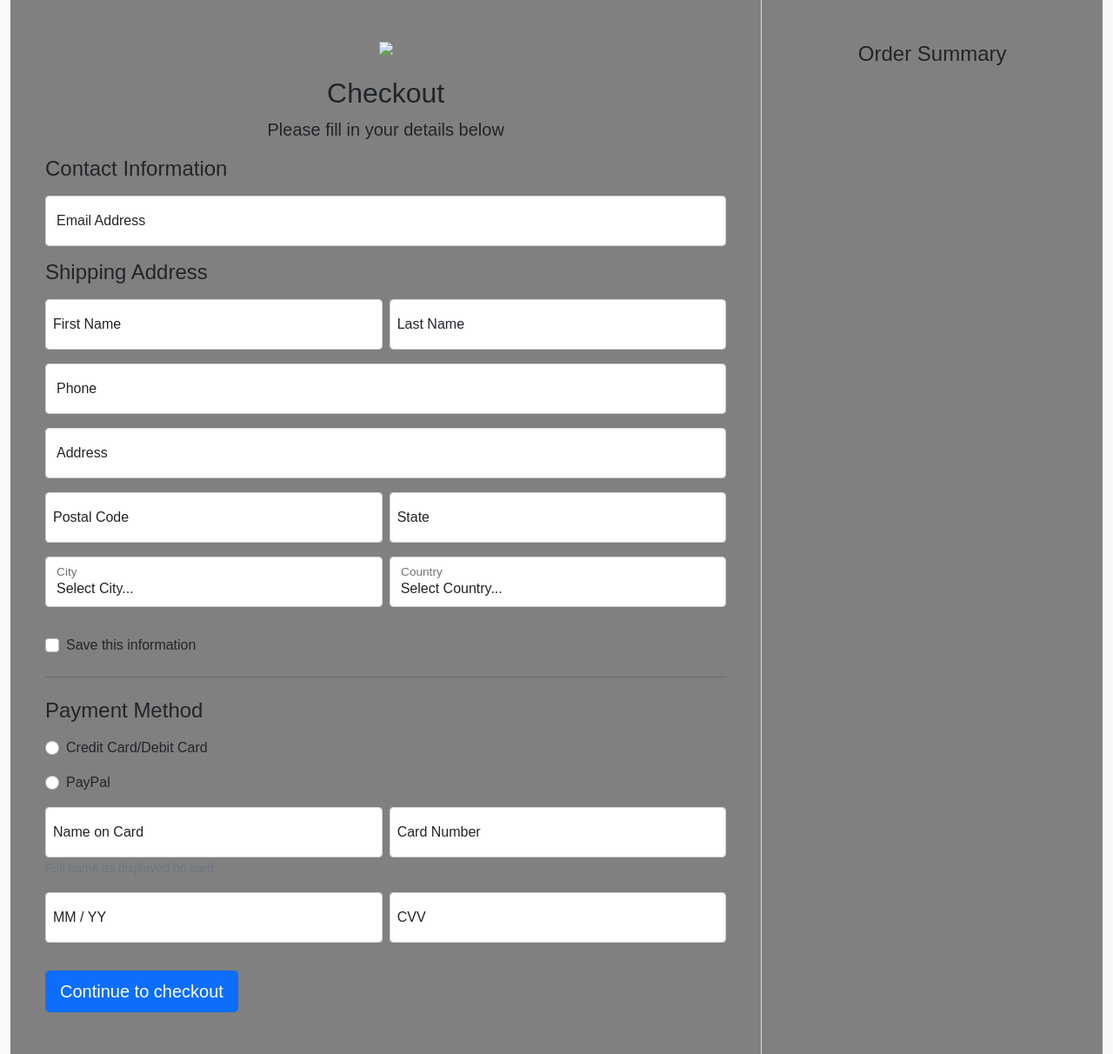
After one commit to junhubdotcom/webpro2024, a PHP site: page /summary.html in a window 1280 px wide. The commit adds this page. Shown: the whole page at 87% size. Run offline with PHP 8.4, Linux system fonts and the light colour scheme; some libraries are stand-ins or nearby versions.

Commit message:
summary ver1

```diff
--- /dev/null
+++ b/css/checkout.css
@@ -0,0 +1,35 @@
+* {
+    margin: 0px;
+    padding: 0px;
+    box-sizing: border-box;
+    font-family: "Poppins", sans-serif;
+}
+
+body {
+    padding: 0;
+    margin: 0;
+    min-height: 100vh;
+    background: #d3bbb7;
+}
+
+.container-fluid{
+    display: flex;
+    height: 100vh;
+
+}
+
+.checkout-form{
+    flex: 2;
+    padding: 20px 40px;
+    overflow-y: scroll;
+    background: grey;
+    border-right: 1px solid #e0e0e0;
+}
+
+.summary-form {
+    flex: 1;
+    background: grey;
+    position: sticky;
+    height: 100vh;
+    overflow: hidden;
+}
--- a/css/style.css
+++ b/css/style.css
@@ -10,7 +10,7 @@ body {
     margin: 0;
     min-height: 100vh;
     position: relative;
-    background: #d3bbb7;
+    background: white;
 }
 
 .navbar {
--- /dev/null
+++ b/summary.html
@@ -0,0 +1,171 @@
+<!DOCTYPE html>
+<html>
+    <head>
+
+        <title>Checkout Page</title>
+        <meta charset="utf-8">
+        <meta name="viewport" content="width=device-width, initial-scale=1">
+        <link href="https://cdn.jsdelivr.net/npm/bootstrap@5.0.2/dist/css/bootstrap.min.css" rel="stylesheet" integrity="sha384-EVSTQN3/azprG1Anm3QDgpJLIm9Nao0Yz1ztcQTwFspd3yD65VohhpuuCOmLASjC" crossorigin="anonymous">
+        <script src="https://kit.fontawesome.com/61bf9d238a.js" crossorigin="anonymous"></script>
+        <script src="https://kit.fontawesome.com/61bf9d238a.js" crossorigin="anonymous"></script>
+        <link rel="stylesheet" href="css/checkout.css">
+
+    </head>
+
+    <body class = "bg-light">
+        <script src="https://code.jquery.com/jquery-3.5.1.min.js"
+            integrity="sha256-9/aliU8dGd2tb6OSsuzixeV4y/faTqgFtohetphbbj0=" crossorigin="anonymous"></script>
+        <script src="https://cdn.jsdelivr.net/npm/bootstrap@4.5.3/dist/js/bootstrap.min.js"
+            integrity="sha384-w1Q4orYjBQndcko6MimVbzY0tgp4pWB4lZ7lr30WKz0vr/aWKhXdBNmNb5D92v7s" crossorigin="anonymous"></script>
+        <script src="main.js"></script>
+
+    <div class=container-fluid>
+        <div class="checkout-form py-5">
+            <div class="text-center">
+                <img class="mb-4 mx-auto" src ="#">
+                <h2>Checkout</h2>
+                <p class="lead">Please fill in your details below</p>
+            </div>
+
+            <h4 class="mb-3">Contact Information</h4>
+            <form novalidate>
+                <div class="form-floating col-12 mt-3">
+                    <input id="email" type="email" class="form-control" placeholder="Email Address" required>
+                    <label for="email" class="form-label">Email Address</label>
+                    <div class="invalid-feedback">Please enter a valid email address</div>
+                </div>
+            </form>
+
+            <h4 class="mt-3 mb-3">Shipping Address</h4>
+            <form action="">
+                <div class="row g-2">
+                    <div class="form-floating col-sm-6 mb-3">
+                        <input id="firstName" type="text" class="form-control" placeholder="First Name" required>
+                        <label for="firstName" class="form-label">First Name</label>
+                        <div class="invalid-feedback">Please enter your first name</div>
+                    </div>
+                    <div class="form-floating col-sm-6 mb-3">
+                        <input id="lastName" type="text" class="form-control" placeholder="Last Name" required>
+                        <label for="lastName" class="form-label">Last Name</label>
+                        <div class="invalid-feedback">Please enter your last name</div>
+                    </div>
+                </div>
+
+                <div class = "form-floating col-12 mb-3">
+                    <input id="phone" type="text" class="form-control" placeholder="Phone" required>
+                    <label for="phone" class="form-label">Phone</label>
+                </div>
+
+                <div class = "form-floating col-12 mb-3">
+                    <input id="address" type="text" class="form-control" placeholder="Address" required>
+                    <label for="address" class="form-label">Address</label>
+                </div>
+
+                <div class="row g-2">
+                    <div class="form-floating col-sm-6 mb-3">
+                        <input id="postalCode" type="text" class="form-control" placeholder="Postal Code" required>
+                        <label for="postalCode" class="form-label">Postal Code</label>
+                        <div class="invalid-feedback">Please enter your postal code</div>
+                    </div>
+
+                    <div class="form-floating col-sm-6 mb-3">
+                        <input id="state" type="text" class="form-control" placeholder="State" required>
+                        <label for="state" class="form-label">State</label>
+                        <div class="invalid-feedback">Please enter your state</div>
+                    </div>
+                </div>
+
+                <div class="row g-2 mb-3">
+                    <div class="col-sm-6 mb-3">
+                        <div class="form-floating">
+                            <select id="city" class="form-control">
+                                <option value="">Select City...</option>
+                                <option value="1">Perak</option>
+                                <option value="2">Melacca</option>
+                                <option value="3">Selangor</option>
+                                <option value="4">Kuala Lumpur</option>
+                            </select>
+                            <label for="city" class="form-label">City</label>
+                            <div class="invalid-feedback">Please enter your city</div>
+                        </div>
+                    </div>
+
+                    <div class="col-sm-6 mb-3">
+                        <div class="form-floating">
+                            <select id="country" class="form-control">
+                                <option value="">Select Country...</option>
+                                <option value="1">Malaysia</option>
+                                <option value="2">Thailand</option>
+                                <option value="3">Japan</option>
+                                <option value="4">Korea</option>
+                            </select>
+                            <label for="country" class="form-label">Country</label>
+                            <div class="invalid-feedback">Please enter your Country</div>
+                        </div>
+                    </div>
+                </div>
+
+                <div class="form-check mb-3">
+                    <input type="checkbox" class="form-check-input" id="saveInfo">
+                    <label class="form-check-label" for="saveInfo">Save this information</label>
+                </div>
+
+                <hr class="my-4">
+
+                <h4 class="mb-3">Payment Method</h4>
+
+                <div class="form-check mb-3">
+                    <input type="radio" name="paymentMethod" class="form-check-input" id="creditDebitCard" check required>
+                    <label class="form-check-label" for="creditDebitCard">Credit Card/Debit Card</label>
+                </div>
+                <div class="form-check mb-3">
+                    <input type="radio" name="paymentMethod" class="form-check-input" id="paypal" check required>
+                    <label class="form-check-label" for="paypal">PayPal</label>
+                </div>
+
+                <div class="row g-2">
+                    <div class="form-floating col-sm-6 mb-3">
+                        <input id="cardName" type="text" class="form-control" placeholder="Name on Card" required>
+                        <label for="cardName" class="form-label">Name on Card</label>
+                        <small class="text-muted">Full name as displayed on card</small>
+                    </div>
+
+                    <div class="form-floating col-sm-6 mb-3">
+                        <input id="cardNo" type="text" class="form-control" placeholder="Card Number" required>
+                        <label for="cardNo" class="form-label">Card Number</label>
+                    </div>
+                </div>
+
+                <div class="row g-2 mb-3">
+                    <div class="form-floating col-sm-6 mb-3">
+                        <input id="expiredDate" type="text" class="form-control" placeholder="MM / YY" required>
+                        <label for="expiredDate" class="form-label">MM / YY</label>
+                        <div class="invalid-feedback">Please enter your card expired date</div>
+                    </div>
+
+                    <div class="form-floating col-sm-6 mb-3">
+                        <input id="cardVerification" type="text" class="form-control" placeholder="CVV" required>
+                        <label for="cardVerification" class="form-label">CVV</label>
+                        <div class="invalid-feedback">Please enter your card verification</div>
+                    </div>
+                </div>
+
+                <button class="btn btn-primary btn-lg" type="submit">Continue to checkout</button>
+
+            </form>
+        </div>
+
+
+        <div class = "summary-form py-5 text center">
+            <div class="text-center">
+                <h4 class="mb-3">Order Summary</h4>
+            </div>
+        </div>
+
+    </div>
+
+
+    </body>
+
+
+</html>
```
Also changed, not shown: subscription.html (+4 -4 lines).
